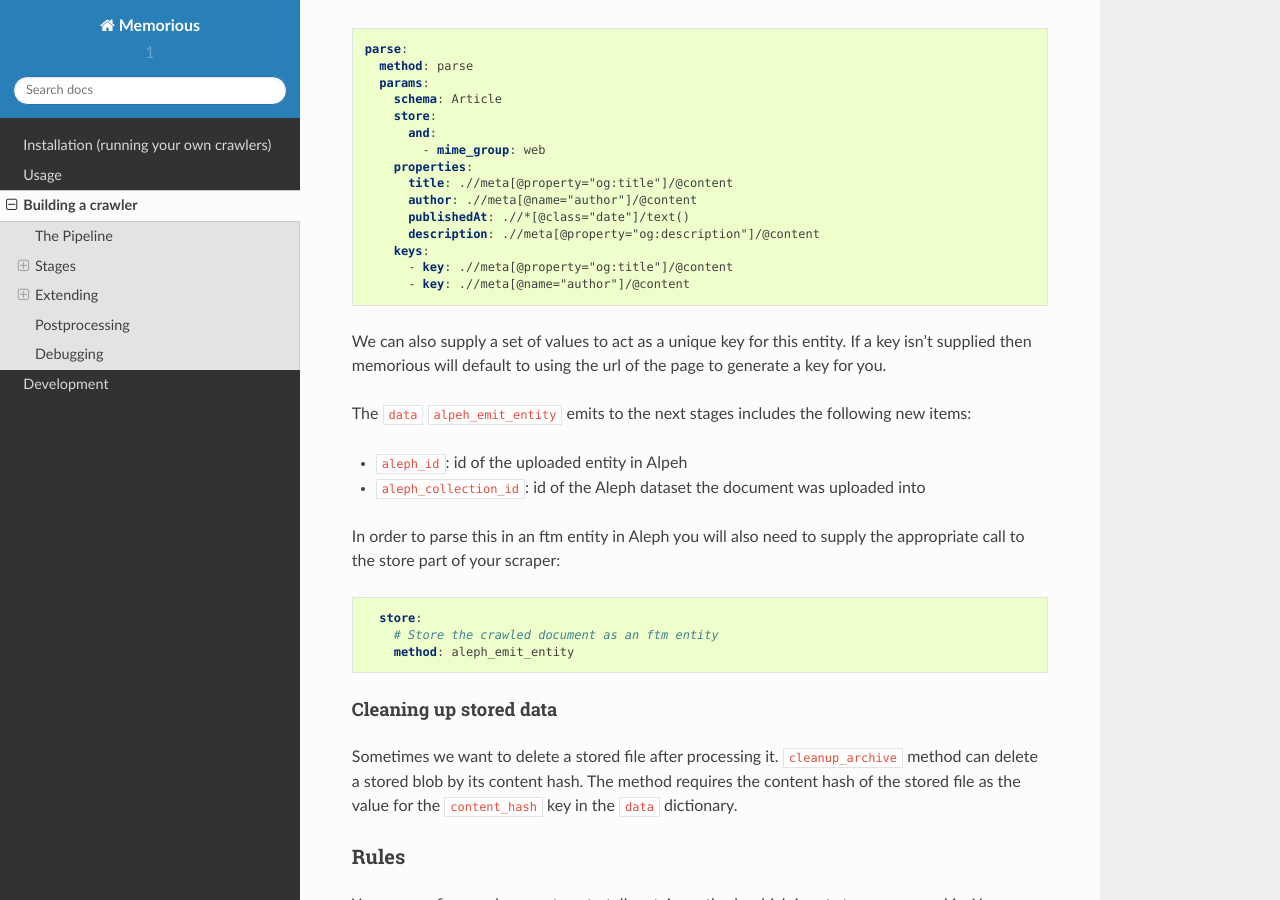
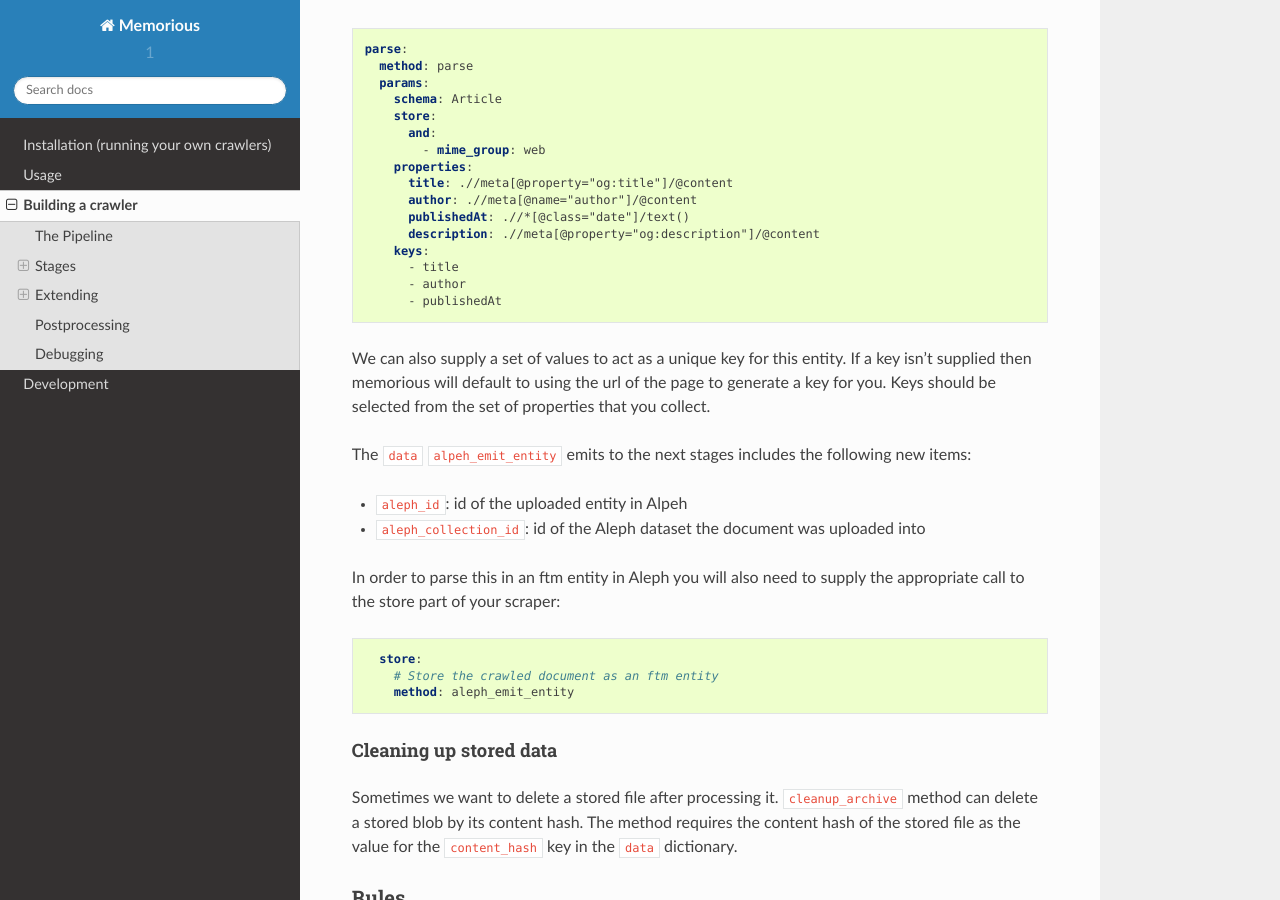
Before and after one commit to alephdata/memorious, a Sphinx documentation site: the page built from docs/buildingcrawler.md, in a window 1280 px wide and 900 px high, scrolled down 9392 px. Built offline with Sphinx 7.4.7 and the Read the Docs theme 2.0.0, drawn with Linux system fonts in a browser that asks for light colours.

Commit message:
Update documentation to match changes to key generation

````diff
--- a/docs/buildingcrawler.md
+++ b/docs/buildingcrawler.md
@@ -372,11 +372,12 @@ parse:
       publishedAt: .//*[@class="date"]/text()
       description: .//meta[@property="og:description"]/@content
     keys:
-      - key: .//meta[@property="og:title"]/@content
-      - key: .//meta[@name="author"]/@content
+      - title
+      - author
+      - publishedAt
 ```
 
-We can also supply a set of values to act as a unique key for this entity. If a key isn't supplied then memorious will default to using the url of the page to generate a key for you.
+We can also supply a set of values to act as a unique key for this entity. If a key isn't supplied then memorious will default to using the url of the page to generate a key for you. Keys should be selected from the set of properties that you collect.
 
 The `data` `alpeh_emit_entity` emits to the next stages includes the following new items:
 
````
